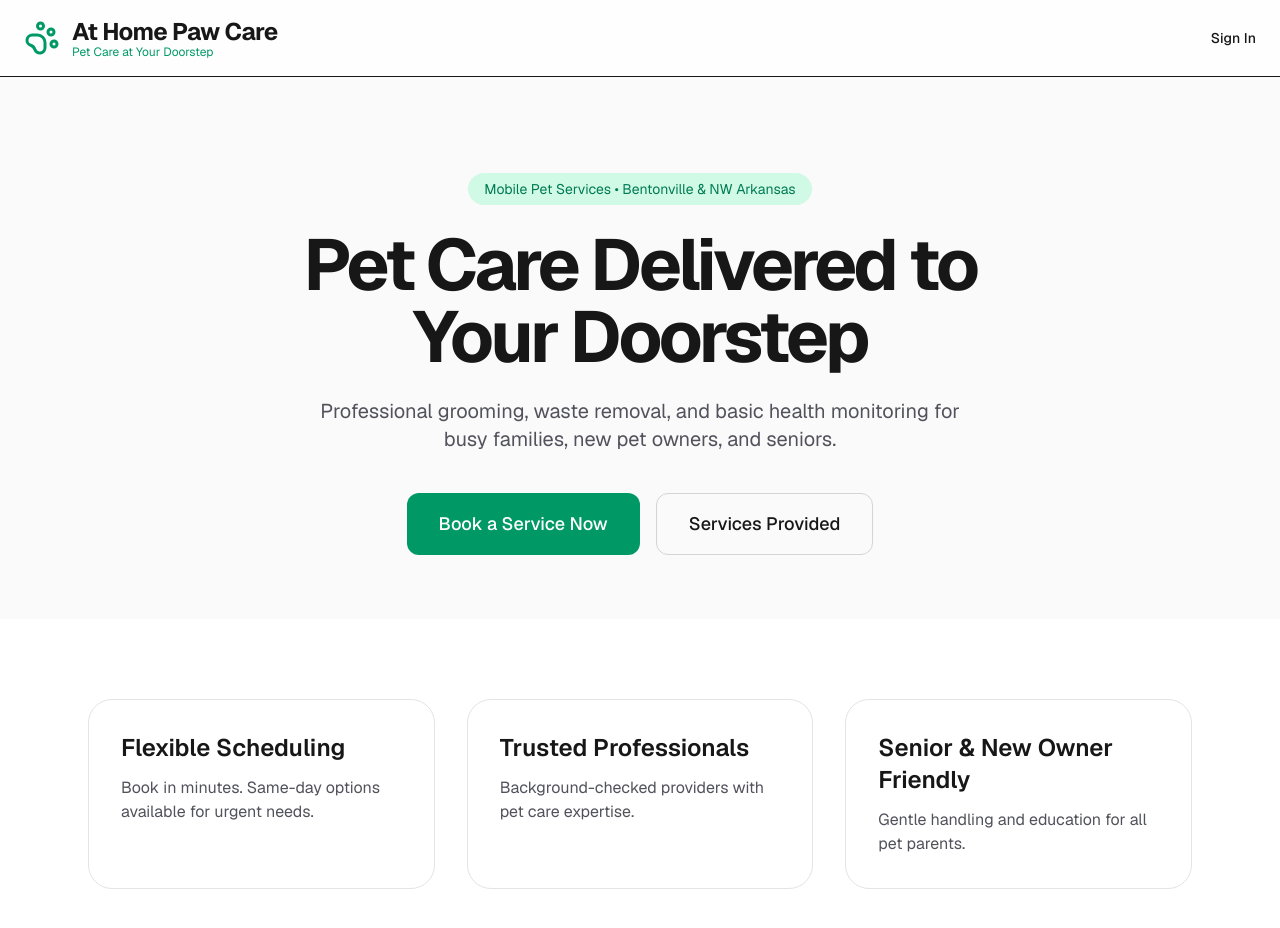
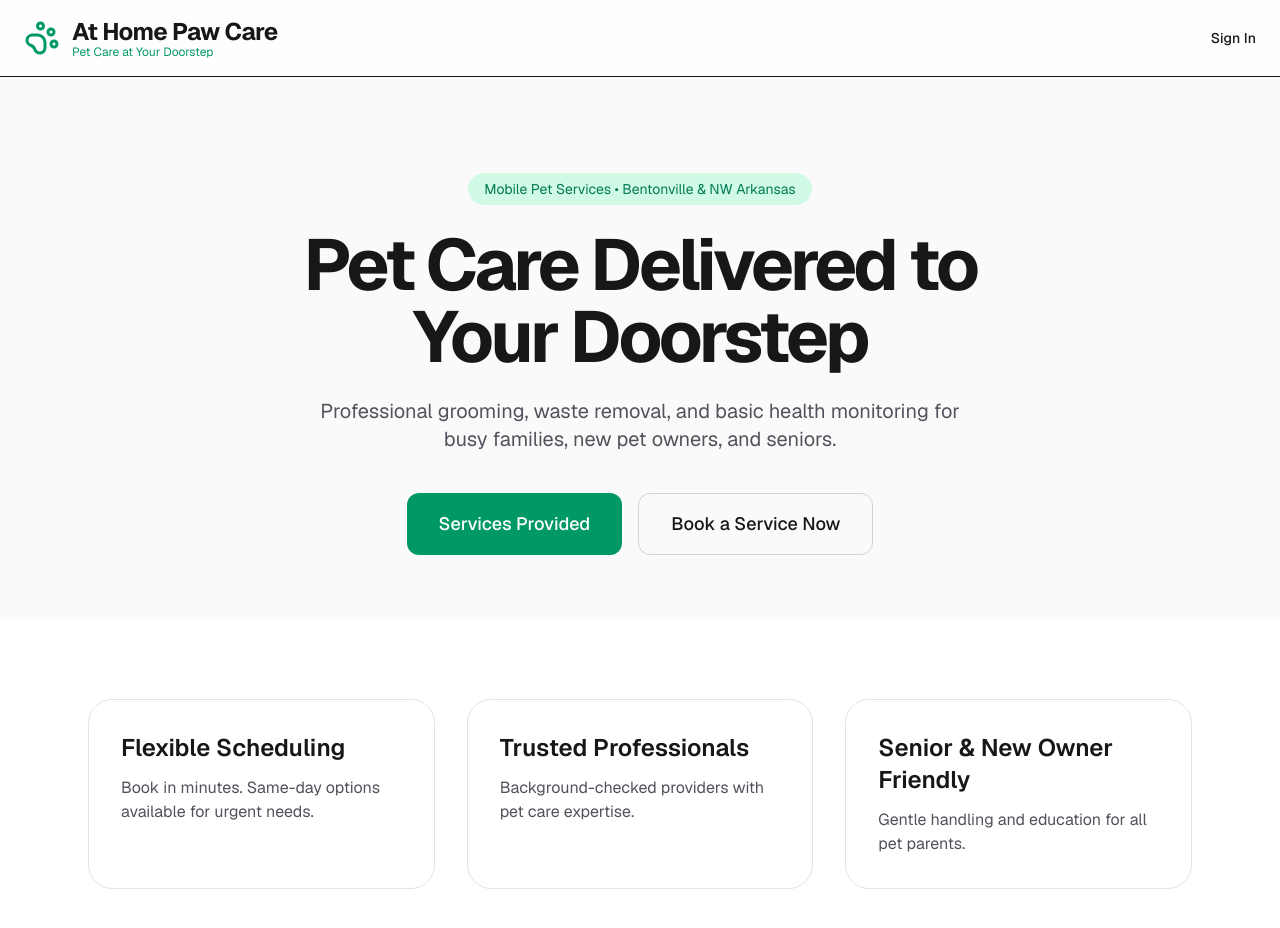
Before and after one commit to SharpestRazor/at-home-paw-care, a Next.js app: page / in a window 1280 px wide. Shown: the top 928 px of the page. Built offline with nearby package versions, Linux system fonts and the light colour scheme.

Commit message:
Updated page and swapped buttons

```diff
--- a/app/page.tsx
+++ b/app/page.tsx
@@ -41,14 +41,14 @@ export default function Home() {
           </p>
 
           <div className="flex flex-col sm:flex-row gap-4 justify-center">
-            {/* New Primary Button */}
-            <Link href="/book" className="inline-flex items-center justify-center px-8 py-4 bg-emerald-600 hover:bg-emerald-700 text-white rounded-xl font-medium text-lg transition-all">
-              Book a Service Now
+            {/* Services Provided is now the primary button */}
+            <Link href="/services" className="inline-flex items-center justify-center px-8 py-4 bg-emerald-600 hover:bg-emerald-700 text-white rounded-xl font-medium text-lg transition-all">
+              Services Provided
             </Link>
 
-            {/* Changed Button */}
-            <Link href="/services" className="inline-flex items-center justify-center px-8 py-4 border border-zinc-300 dark:border-zinc-700 hover:bg-zinc-100 dark:hover:bg-zinc-800 rounded-xl font-medium text-lg transition-all">
-              Services Provided
+            {/* Book a Service Now is now secondary */}
+            <Link href="/book" className="inline-flex items-center justify-center px-8 py-4 border border-zinc-300 dark:border-zinc-700 hover:bg-zinc-100 dark:hover:bg-zinc-800 rounded-xl font-medium text-lg transition-all">
+              Book a Service Now
             </Link>
           </div>
         </div>
```
